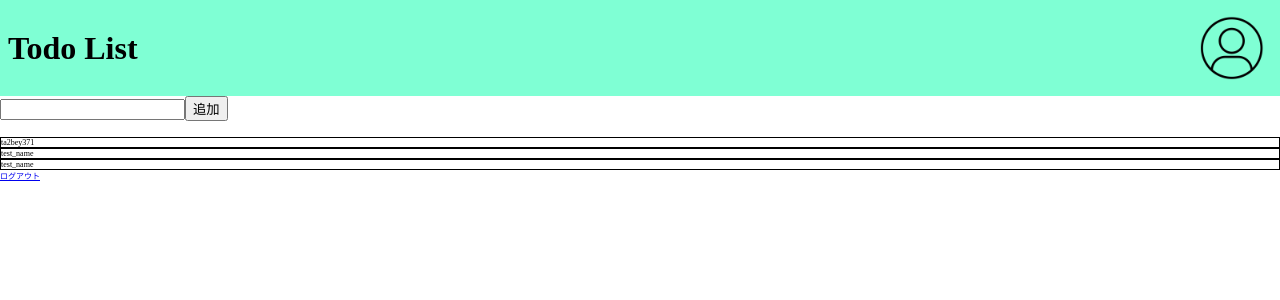
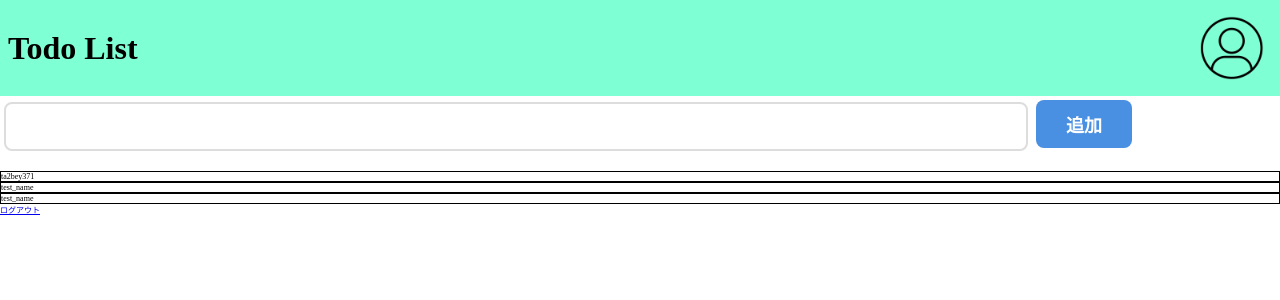
Before and after one commit to Sooooooooooooma/team_todo, a React (Create React App) app: page /home in a window 1280 px wide. Shown: the top 300 px of the page. Built offline with nearby package versions, Linux system fonts and the light colour scheme.

Commit message:
歌からもらったHome.cssとTask.cssを追加

```diff
--- a/src/App.js
+++ b/src/App.js
@@ -12,7 +12,7 @@ function App() {
       <Routes>
         <Route path="/" element={<Login catchName={setUserName} />} />
         <Route path="/home" element={<Home name={name} />} />
-        {/* <Route path="/task" element={<Task/>}></Route> */}
+        <Route path="/task" element={<Task/>}></Route>
       </Routes>
     </BrowserRouter>
   );
--- a/src/Home.css
+++ b/src/Home.css
@@ -1,5 +1,53 @@
-.textarea{color: blue;
+.textarea{
+
+    width: 80%;           /* 横幅を親要素いっぱいに */
+  padding: 12px 16px;    /* 内側の余白をたっぷり取る */
+  font-size: 18px;       /* 文字を大きくして読みやすく */
+  border: 2px solid #ddd;
+  border-radius: 8px;    /* 角を丸くして柔らかい印象に */
+  outline: none;         /* デフォルトの青い枠線を消す */
+  transition: all 0.3s;  /* 変化をスムーズに */
+  box-sizing: border-box; /* paddingを含めたサイズ計算にする */
+  margin: 4px;
+}
+
+.textarea:focus{
+    border-color: #4a90e2; /* 枠線の色を変える */
+  box-shadow: 0 0 8px rgba(74, 144, 226, 0.2); /* ぼんやり光らせる */
+  background-color: #fff;
+}
+/* .add:active{ */
+    /* background-color:#66aefb; */
+    /* padding-left: 8px; */
 
 
 
+.add{
+  /* 横幅の指定（入力欄が80%なら残りの20%弱を占める） */
+
+
+  /* サイズと文字の調整 */
+  padding: 0 30px;      /* 左右の余白を広げて大きく見せる */
+  font-size: 18px;      /* 文字自体を大きく */
+  font-weight: bold;    /* 文字を太くして目立たせる */
+  margin: 4px;
+
+  /* 見た目の装飾 */
+  background-color: #4a90e2;
+  color: white;
+  border: none;
+  border-radius: 8px 8px 8px 8px;
+  cursor: pointer;
+  transition: transform 0.1s, background-color 0.3s; /* 動きを滑らかに */
+  height: 48px;
 }
+
+/* ホバー時の演出：少し色を濃くする */
+.add:hover {
+  background-color: #357abd;
+}
+
+/* クリックした瞬間に少し小さくして「押した感」を出す */
+.add:active {
+  transform: scale(0.95);
+}
--- a/src/Home.js
+++ b/src/Home.js
@@ -7,7 +7,7 @@ import Task from "./components/Task";
 
 function Home({name}) {
   const [text, setText] = useState("");
-  const [editingIndex,setEditingIndex]=useState(null);
+//   const [editingIndex,setEditingIndex]=useState(null);
   const [tasks, setTasks] = useState(()=>{
     const saved =localStorage.getItem("tasks");
     if(saved){
@@ -58,7 +58,7 @@ useEffect(()=>{
           <Task key={index}
            task={task}
             handleDelete={()=>deleteTask(index)}
-            handleEdit={()=>handleEdit(index)} />
+            />
         ))}
       </ul>
 
--- a/src/components/Task.css
+++ b/src/components/Task.css
@@ -0,0 +1,15 @@
+.delete_btn{
+    max-width: 500px;
+    margin: 0 auto;
+    padding: 0 20px;
+    justify-content: space-between;
+}
+
+.delete_btn{
+    margin-left: 50px;
+     background-color: #4a90e2;
+}
+
+.delete_btn:hover {
+  background-color: #cc0000; /* ホバー時に少し暗くする */
+}
--- a/src/components/Task.js
+++ b/src/components/Task.js
@@ -4,7 +4,7 @@ function Task({ task, handleDelete }) {
   return (
     <li key={handleDelete}>
       {task}
-      <button onClick={()=>handleDelete(handleDelete)}>削除</button>
+      <button  className= "delete_btn" onClick={()=>handleDelete(handleDelete)}>削除</button>
       {/* <button >編集</button> */}
     </li>
   );
```
